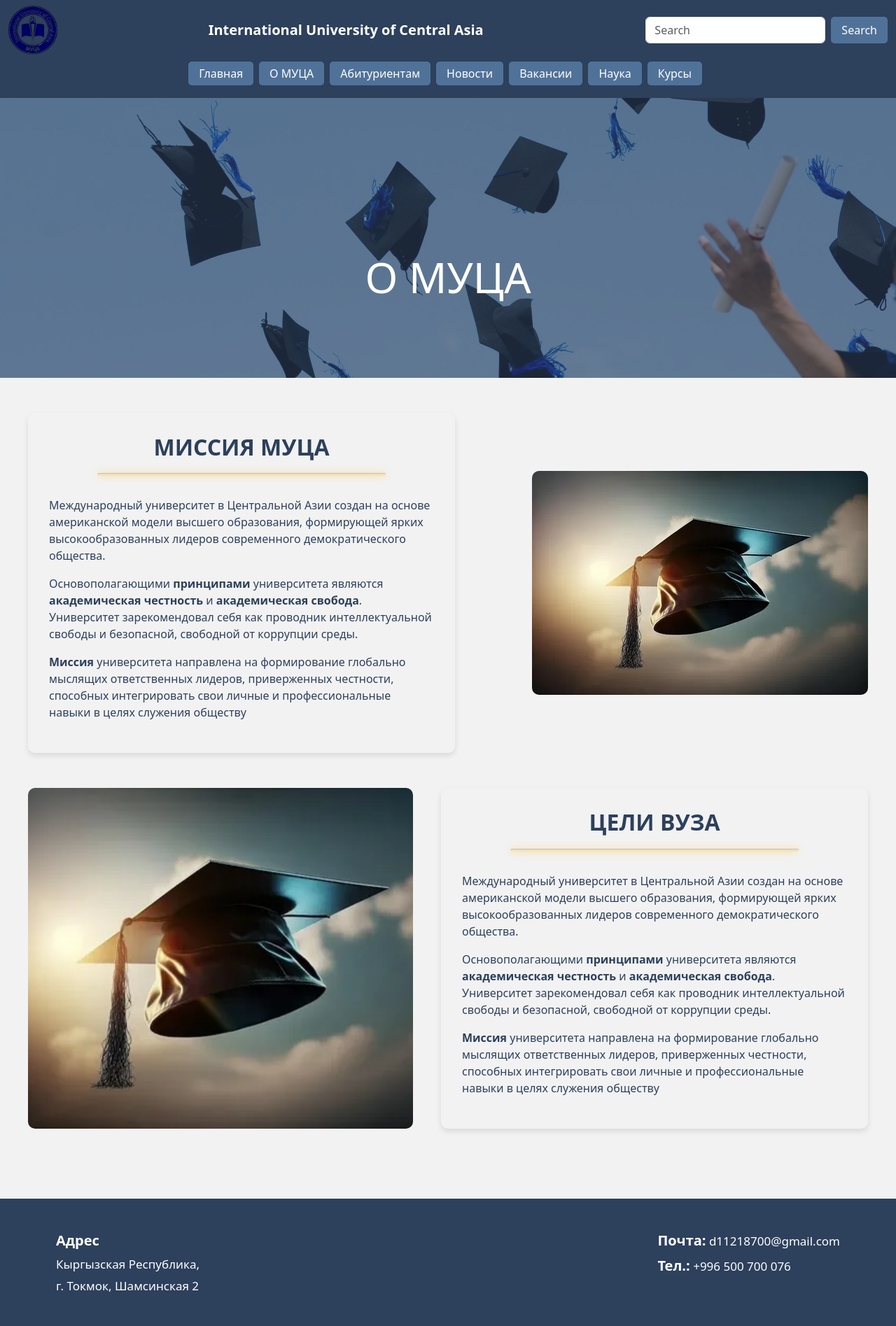
After one commit to David-99-it/-, a Django app: page /about/ in a window 1280 px wide. The commit adds this page. Shown: the whole page at 70% size. Run offline with Django 5.2, Linux system fonts and the light colour scheme.

Commit message:
Добавил раздел О МУЦА

```diff
--- /dev/null
+++ b/main/templates/main/about.html
@@ -0,0 +1,47 @@
+{% extends 'main/layout.html' %}
+{% load static %}
+
+{% block title %}О МУЦА{% endblock %}
+
+
+{% block content %}
+<div class="back">
+    <div class="hero2-image">
+        <div class="overlay">
+            <div class="hero-text">
+                <h1 class="h1_2">О МУЦА</h1>
+            </div>
+        </div>
+    </div>
+<div class="mission_and_img">
+<div class="mission">
+  <h2 class="h2_1">МИССИЯ МУЦА</h2>
+  <hr class="gold-line">
+
+  <p>Международный университет в Центральной Азии создан на основе американской модели высшего образования, формирующей ярких высокообразованных лидеров современного демократического общества.</p>
+  <p>Основополагающими <b>принципами</b> университета являются <b>академическая честность</b> и <b>академическая свобода</b>. Университет зарекомендовал себя как проводник интеллектуальной свободы и безопасной, свободной от коррупции среды.</p>
+  <p><b>Миссия</b> университета направлена на формирование глобально мыслящих ответственных лидеров, приверженных честности, способных интегрировать свои личные и профессиональные навыки в целях служения обществу</p>
+</div>
+  <div class="image_block">
+    <img src="{% static 'img/Шапка_знания.webp' %}">
+</div>
+
+</div>
+
+
+<div class="mission_and_img">
+      <div class="image_block-1">
+    <img src="{% static 'img/Шапка_знания.webp' %}">
+</div>
+<div class="mission">
+  <h2 class="h2_1">ЦЕЛИ ВУЗА</h2>
+  <hr class="gold-line">
+
+  <p>Международный университет в Центральной Азии создан на основе американской модели высшего образования, формирующей ярких высокообразованных лидеров современного демократического общества.</p>
+  <p>Основополагающими <b>принципами</b> университета являются <b>академическая честность</b> и <b>академическая свобода</b>. Университет зарекомендовал себя как проводник интеллектуальной свободы и безопасной, свободной от коррупции среды.</p>
+  <p><b>Миссия</b> университета направлена на формирование глобально мыслящих ответственных лидеров, приверженных честности, способных интегрировать свои личные и профессиональные навыки в целях служения обществу</p>
+</div>
+
+
+</div>
+{% endblock %}
--- a/static/css/style.css
+++ b/static/css/style.css
@@ -19,20 +19,64 @@ html {
     outline: 3px solid #FFD700;
     border-radius: 10px;
 }
+.hero2-image .hero-text {
+    padding-top: 100px; /* смещаем текст вниз */
+    text-align: center;
+}
+.hero1-image .hero-text .h1_2,
+.hero2-image .hero-text .h1_2 {
+    font-size: 60px;   /* размер текста */
+    color: white;      /* цвет текста */
+    margin: 0;         /* убираем дефолтные отступы h1 */
+}
 
 /* Hero секция прямо под navbar */
+.hero2-image {
+    width: 100%;
+    height: 50vh;                              /* занимает половину экрана */
+    background-image: url('../img/Шляпы.webp'); /* путь к картинке */
+    background-size: cover;                     /* растягиваем картинку */
+    background-position: center;
+    background-repeat: no-repeat;
+    background-attachment: fixed;              /* параллакс */
+    position: relative;
+    overflow: hidden;
+    border-radius: 0;
+    box-shadow: none;
+}
+.hero2-image .overlay , .hero1-image .overlay{
+    position: absolute;
+    top: 0;
+    left: 0;
+    width: 100%;
+    height: 100%;
+    background-color: rgba(45, 64, 92, 0.6);
+    padding-top: 120px;  /* управляет положением текста */
+    text-align: center;
+}
+.gold-line {
+    height: 4px; /* толщина линии */
+    width: 75%; /* длина линии */
+    background-color: #FFB300; /* насыщенный тёмно-жёлтый */
+    border-radius: 3px; /* слегка скругленные края */
+    box-shadow: 0 0 8px #FFB300, 0 0 15px #FFB300; /* лёгкое свечение */
+    margin: 10px auto 30px; /* отступы сверху/снизу и центрирование */
+}
+
+
+/* Hero блок "О МУЦА" */
 .hero1-image {
     width: 100%;
-    height: 50vh;                     /* занимает половину экрана */
+    height: 50vh;                              /* занимает половину экрана */
     background-image: url('../img/Новости1.jpg'); /* путь к картинке */
-    background-size: cover;           /* картинка растягивается */
+    background-size: cover;                     /* растягиваем картинку */
     background-position: center;
     background-repeat: no-repeat;
-    background-attachment: fixed;     /* параллакс */
+    background-attachment: fixed;              /* параллакс */
     position: relative;
     overflow: hidden;
-    border-radius: 0;                 /* без скругления, можно оставить */
-    box-shadow: none;                 /* без тени */
+    border-radius: 0;
+    box-shadow: none;
 }
 .back{
    background-color: #f2f2f2; /* светло-сероватый */
@@ -54,9 +98,8 @@ html {
     max-width: 1200px;
 }
 
-.mission {
+.mission{
     flex: 1;
-    background-color: white;
     padding: 30px;
     border-radius: 10px;
     box-shadow: 0 4px 8px rgba(0,0,0,0.1);
@@ -68,19 +111,22 @@ html {
     color: #2D405C;
 }
 
-.image_block {
+.image_block, .image_block-1{
     flex: 1;
     display: flex;
     align-items: center;
     justify-content: flex-end;  /* картинка справа на десктопе */
 }
-
-.image_block img {
+.image_block img, .image_block-1 img {
     max-width: 100%;
     height: auto;
     border-radius: 10px;
     object-fit: cover;
 }
+.image_block-1 img {
+    height: 100%;
+}
+
 /* --- Адаптив для планшетов и телефонов --- */
 @media (max-width: 992px) {
     .mission_and_img {
@@ -143,7 +189,6 @@ html {
 .hero-text p {
     font-size: 1.2rem;
 }
-
 /* Базовый стиль кнопки */
 button.statement {
     background-color: #FFD700;   /* насыщенный жёлтый */
```
Also changed, not shown: main/templates/main/news.html (+5 -5 lines), static/img/Шляпы.webp (added).
